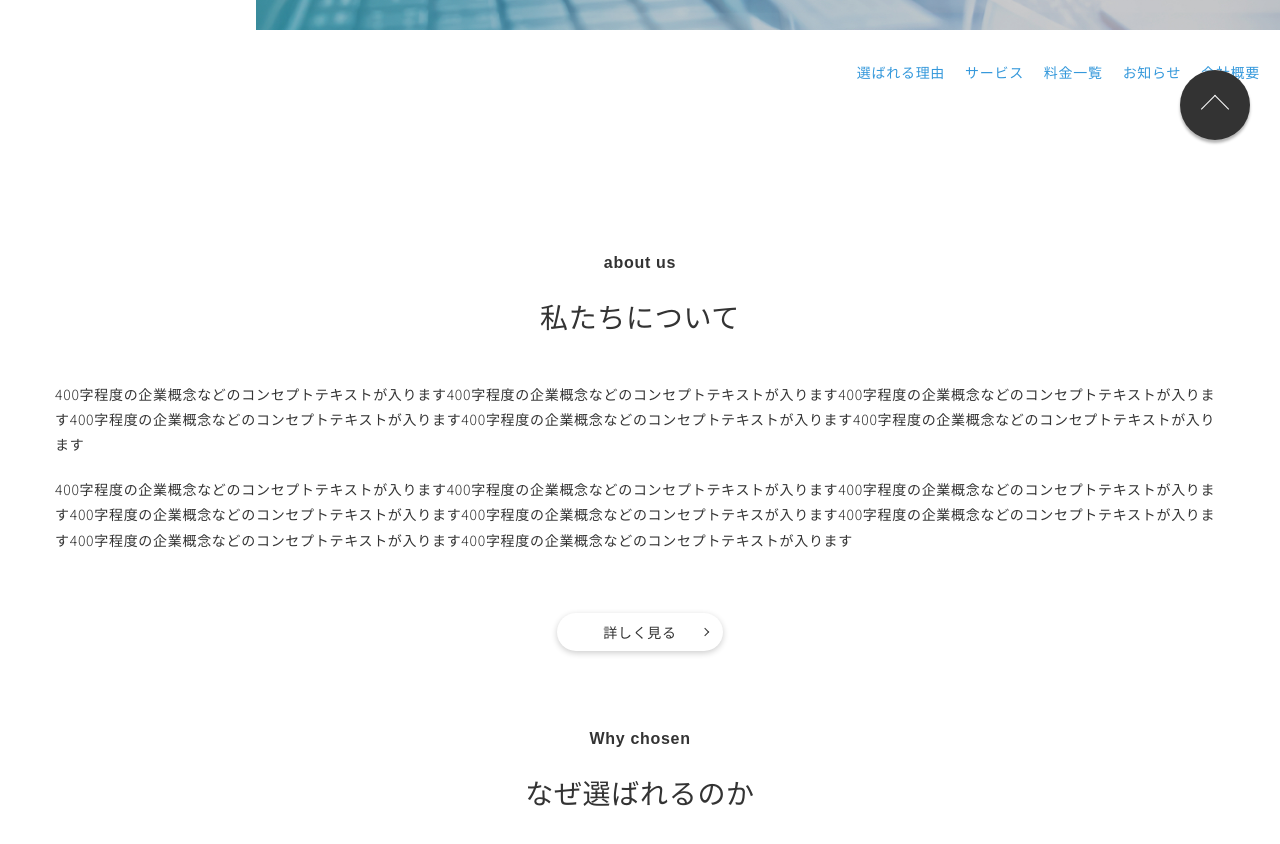
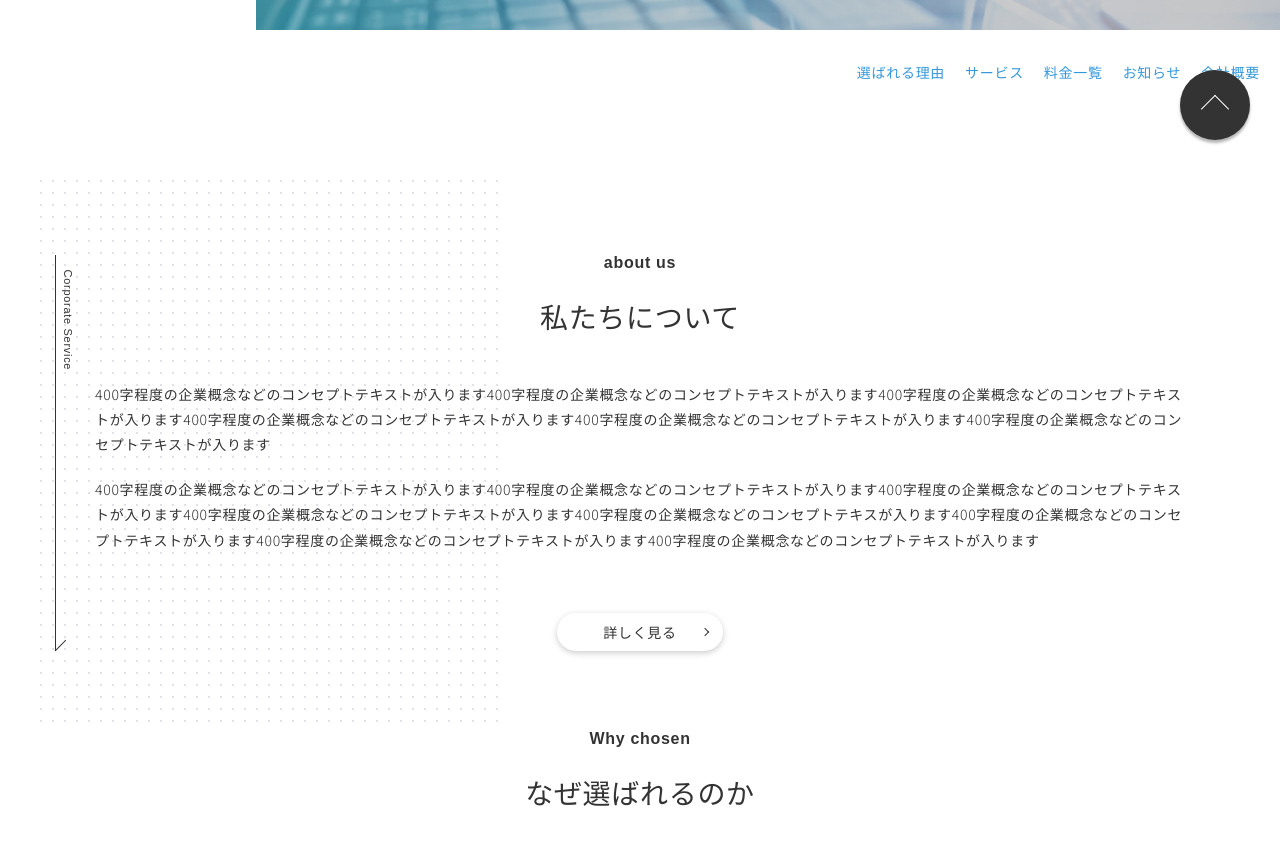
Before and after one commit to yaokaisei/think, a plain HTML site: page index.html in a window 1280 px wide. Shown: the part 630-1474 px from the top of the page. Drawn offline with Linux system fonts and the light colour scheme.

Commit message:
TOPセクション追加

```diff
--- a/_dev/src/sass/content/_top.scss
+++ b/_dev/src/sass/content/_top.scss
@@ -81,7 +81,60 @@
     }
   }
 }
+// ----------------------------
+// .top-aboutUS
+// ----------------------------
+.top-aboutUS {
+  &__inner {
+    position: relative;
+  }
+  &__intro {
+    position: relative;
+    &::before {
+      content: "";
+      position: absolute;
+      width: 40%;
+      height: calc(100% + 160px);
+      bottom: -80px;
+      left: -20px;
+      background-size: 12px 12px;
+      background-image: radial-gradient(#888FA7 5%,transparent 11%);
+      background-color: transparent;
+      opacity: .6;
+      z-index: -1;
+    }
+    &__inner {
+      padding: 0 40px;
+      &::before {
+        content: "";
+        width: 1px;
+        height: 100%;
+        background-color: $FONT_COLOR;
+        position: absolute;
+        left: 0;
+      }
+      &::after {
+        content: "";
+        width: 15px;
+        height: 1px;
+        background-color: $FONT_COLOR;
+        position: absolute;
+        bottom: 5px;
+        left: -2px;
+        transform: rotate(-45deg);
+      }
+    }
 
+  }
+  &__secHdg {
+    font-size: 1.1rem;
+    font-family: $FONT_FAMILY_DIDACT;
+    position: absolute;
+    top: 55px;
+    left: -18px;
+    transform: rotate(90deg);
+  }
+}
 // ----------------------------
 // .top-chosen
 // ----------------------------
--- a/index.html
+++ b/index.html
@@ -34,18 +34,25 @@
 <main class="l-main">
 <div class="top-aboutUS">
 <div class="top-aboutUS__inner">
+
+<div class="top-aboutUS__intro">
+<div class="top-aboutUS__intro__inner">
 <h2 class="top-hdgSubtxt"><span class="top-hdgSubtxt__sub">about us</span>私たちについて</h2>
 
 <div class="top-txt">
 <p>400字程度の企業概念などのコンセプトテキストが入ります400字程度の企業概念などのコンセプトテキストが入ります400字程度の企業概念などのコンセプトテキストが入ります400字程度の企業概念などのコンセプトテキストが入ります400字程度の企業概念などのコンセプトテキストが入ります400字程度の企業概念などのコンセプトテキストが入ります</p>
 </div>
-
 <div class="top-txt">
 <p>400字程度の企業概念などのコンセプトテキストが入ります400字程度の企業概念などのコンセプトテキストが入ります400字程度の企業概念などのコンセプトテキストが入ります400字程度の企業概念などのコンセプトテキストが入ります400字程度の企業概念などのコンセプトテキスが入ります400字程度の企業概念などのコンセプトテキストが入ります400字程度の企業概念などのコンセプトテキストが入ります400字程度の企業概念などのコンセプトテキストが入ります</p>
+</div>
 
 <div class="top-btnLink">
 <a href="$$$DUMMY$$$">詳しく見る</a>
 </div>
+</div>
+<!-- top-aboutUS__intro --></div>
+
+<p class="top-aboutUS__secHdg">Corporate Service</p>
 <!-- top-aboutUS__inner --></div>
 <!-- top-aboutUS --></div>
 
```
Also changed, not shown: css/common.css, css/common.min.css.
